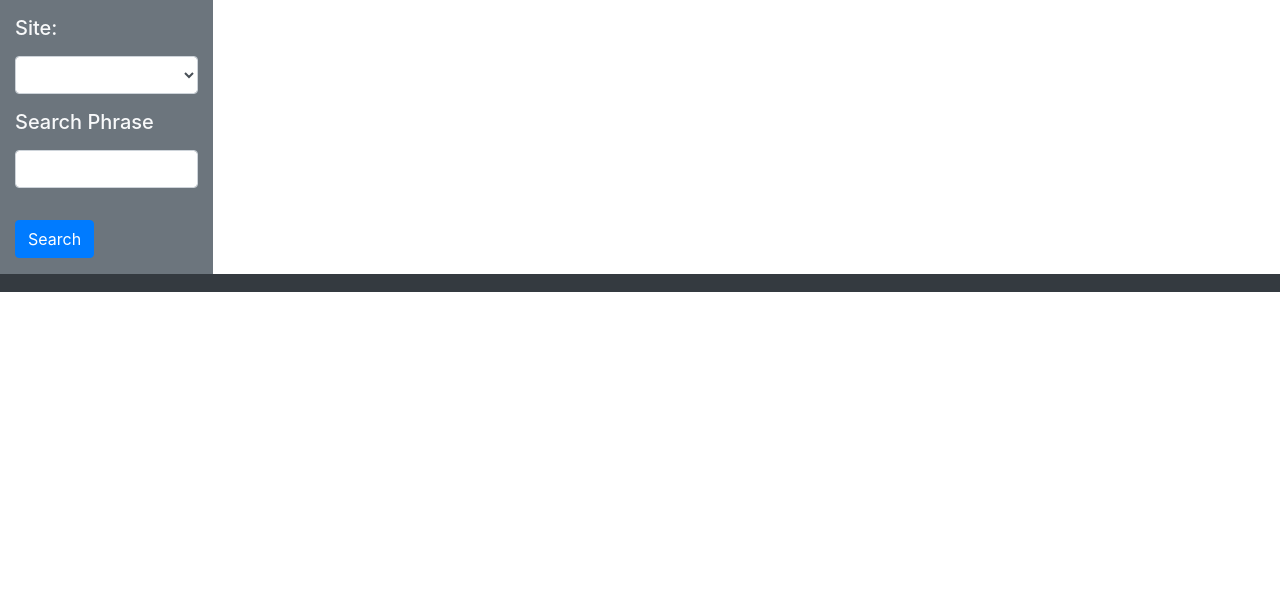
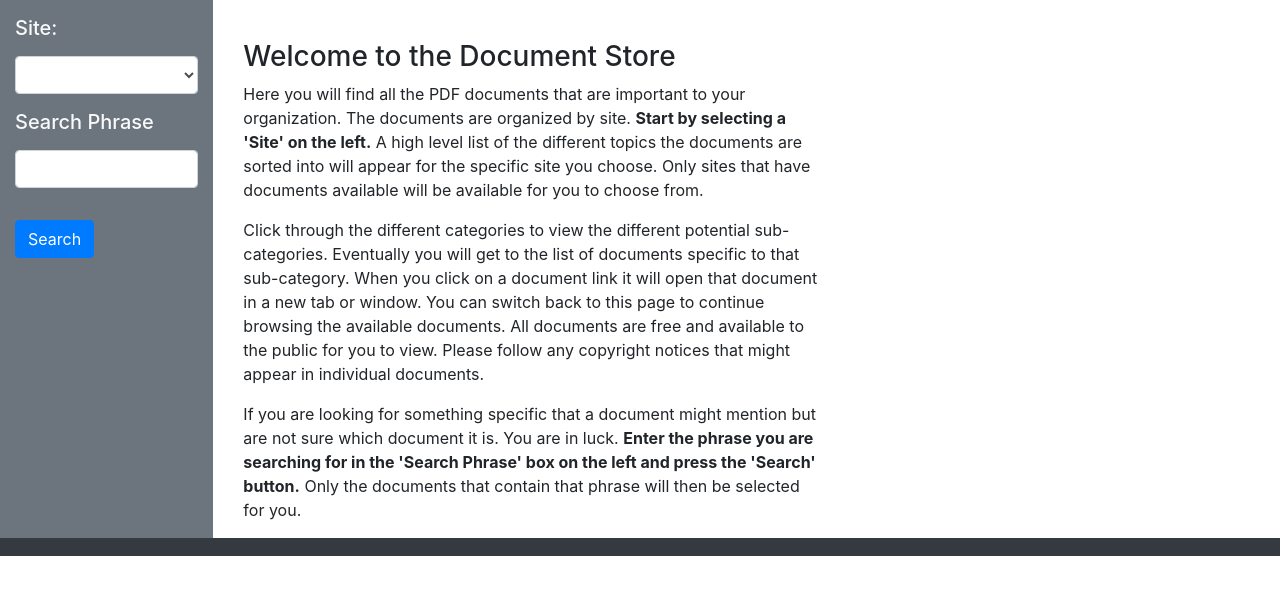
Before and after one commit to dchollar/lake-data, a Spring app: page /documents in a window 1280 px wide. Shown: the part 56-651 px from the top of the page. Run offline with Thymeleaf, Linux system fonts and the light colour scheme; the template is opened without the code that fills it: most values are stand-ins (such as "Sample title", 1, 10 or a date in 2020); data that the repository does not hold is empty.

Commit message:
Added some verbage to the document page

```diff
--- a/src/main/resources/templates/documents.html
+++ b/src/main/resources/templates/documents.html
@@ -65,7 +65,27 @@
         <div class="col-sm-6 text-left" id="resultDiv">
             <span id="message" style="color: red;"></span><br>
             <div class="container">
-                <div id="documentDiv"></div>
+                <div id="documentDiv">
+                    <p></p>
+                    <h3>Welcome to the Document Store</h3>
+                    <p>
+                        Here you will find all the PDF documents that are important to your organization. The documents are organized by site.
+                        <b>Start by selecting a 'Site' on the left.</b> A high level list of the different topics the documents are sorted into will
+                        appear for the specific site you choose. Only sites that have documents available will be available for you to choose
+                        from.
+                    </p>
+                    <p>
+                        Click through the different categories to view the different potential sub-categories. Eventually you will get to the
+                        list of documents specific to that sub-category. When you click on a document link it will open that document in a new
+                        tab or window. You can switch back to this page to continue browsing the available documents. All documents are free
+                        and available to the public for you to view. Please follow any copyright notices that might appear in individual documents.
+                    </p>
+                    <p>
+                        If you are looking for something specific that a document might mention but are not sure which document it is. You are in
+                        luck. <b>Enter the phrase you are searching for in the 'Search Phrase' box on the left and press the 'Search' button.</b>
+                        Only the documents that contain that phrase will then be selected for you.
+                    </p>
+                </div>
             </div>
         </div>
     </div>
```
